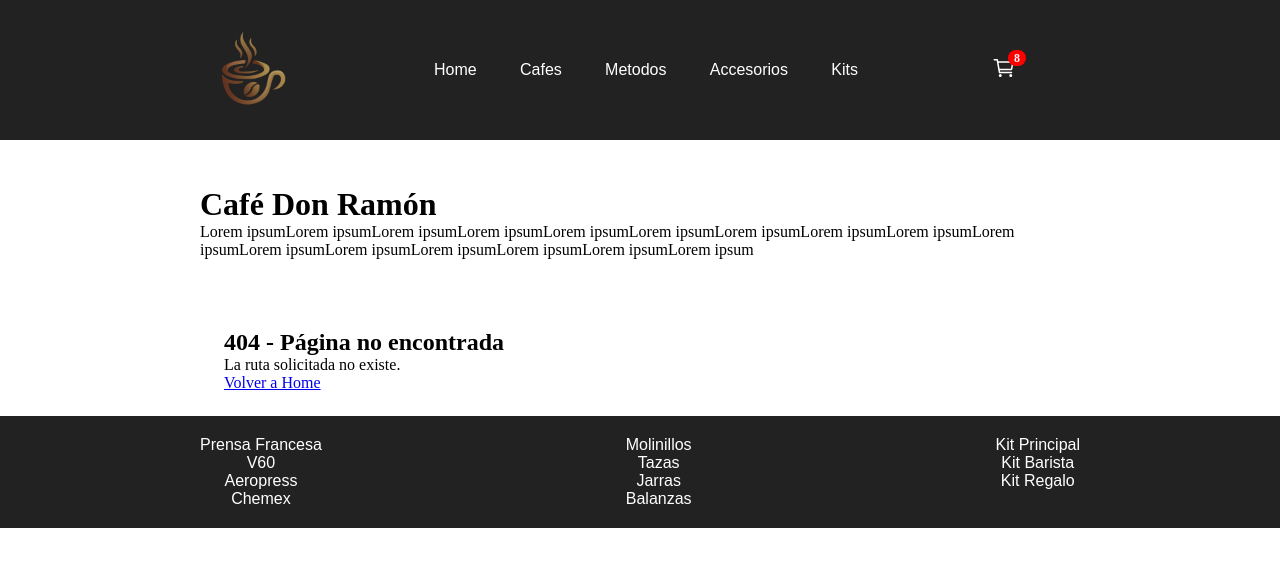
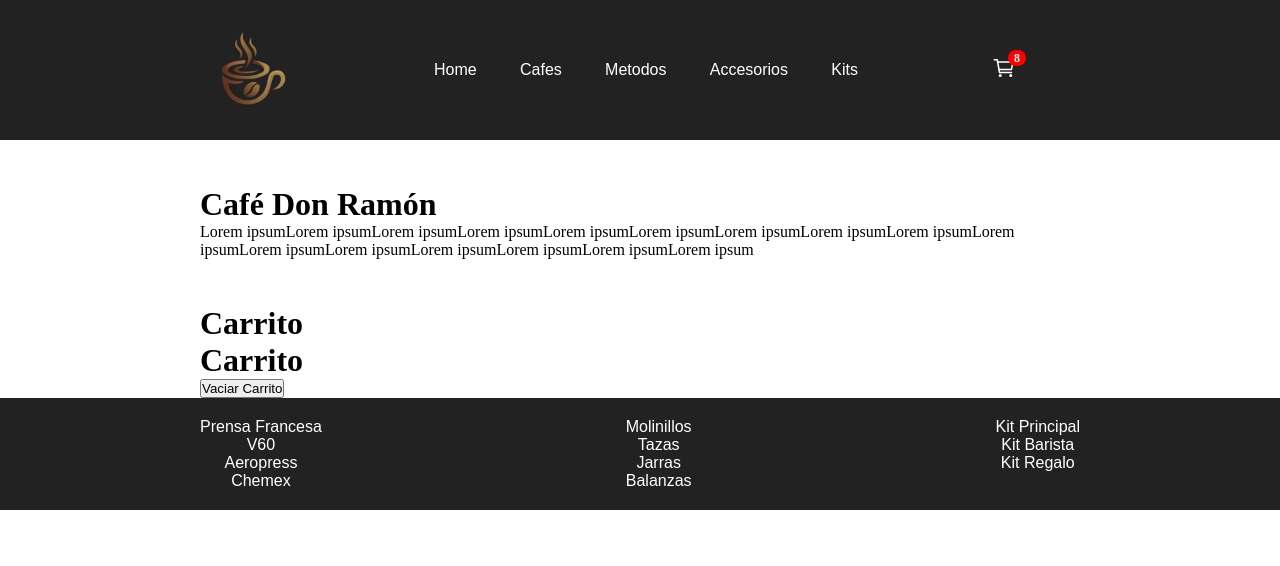
Before and after one commit to iTzTomitox/ProjCafeteria-ReactApp, a React (Vite) app: page /cart in a window 1280 px wide. Shown: the top 566 px of the page. Built offline with nearby package versions, Linux system fonts and the light colour scheme.

Commit message:
Add cart View, etc

```diff
--- a/src/App.jsx
+++ b/src/App.jsx
@@ -8,6 +8,7 @@ import NotFound from './components/NotFound.jsx';
 import { Routes, Route } from 'react-router-dom';
 import HeroSectionHomePage from './components/HeroSectionHomePage.jsx';
 import { CartProvider } from './context/CartContext.jsx';
+import CartContainer from './components/CartContainer.jsx';
 
 function App() {
   return (
@@ -20,6 +21,7 @@ function App() {
           <Route path="/" element={<ItemListContainer />} />
           <Route path="/category/:categoryId" element={<ItemListContainer />} />
           <Route path="/item/:id" element={<ItemDetailContainer />} />
+          <Route path="/cart" element={<CartContainer />} />
           <Route path="*" element={<NotFound />} />
         </Routes>
       </div>
--- /dev/null
+++ b/src/components/CartContainer.jsx
@@ -0,0 +1,13 @@
+import React from "react";
+import CartView from "./CartView";
+
+const CartContainer = () => {
+    return (
+        <div>
+            <h1>Carrito</h1>
+            <CartView />
+        </div>
+    );
+}
+
+export default CartContainer;
--- a/src/components/CartView.jsx
+++ b/src/components/CartView.jsx
@@ -0,0 +1,27 @@
+import React from "react";
+import { useContext } from "react";
+import { CartContext } from "../context/CartContext";
+
+const CartView = () => {
+    const {cart, clearCart, removeItem} = useContext(CartContext);
+    return (
+        <div>
+            <h1>Carrito</h1>
+            <div>
+                {cart.map((item) => (
+                    <div key={item.id}>
+                        <h2>{item.name}</h2>
+                        <p>Cantidad: {item.quantity}</p>
+                        <p>Precio: ${item.price}</p>
+                        <button onClick={() => removeItem(item.id)}>Eliminar</button>
+                    </div>
+                ))}
+            </div>
+            <div>
+                <button onClick={clearCart}>Vaciar Carrito</button>
+            </div>
+        </div>
+    );
+}
+
+export default CartView;
--- a/src/components/ItemDetail.jsx
+++ b/src/components/ItemDetail.jsx
@@ -3,15 +3,18 @@ import '../assets/css/Item.css';
 import ItemCount from "./ItemCount";
 import { useContext } from "react";
 import { CartContext } from "../context/CartContext";
-
+import { Link } from "react-router-dom";
+import { useState } from "react";
 
 const ItemDetail = ({ product }) => {
+  const [purchaseQty, setPurchaseQty] = useState(false);
   const { cart, addToCart } = useContext(CartContext);
   const { name, descripcion, price, stock, img, category } = product;
 
   const handleAddToCart = (qty) => {
     console.log(`Agregar ${qty} unidades de ${name} al carrito`);
     alert(`Agregar ${qty} unidades de ${name} (simulado)`);
+    setPurchaseQty(true);
   };
 
   return (
@@ -27,7 +30,7 @@ const ItemDetail = ({ product }) => {
           <p><strong>Precio:</strong> ${price}</p>
           <p><strong>Stock:</strong> {stock}</p>
 
-          <ItemCount stock={stock} initial={1} onAdd={handleAddToCart} />
+          { purchaseQty ? <Link to="/cart">Ver Carrito</Link> : <ItemCount stock={stock} initial={1} onAdd={handleAddToCart} /> }
         </div>
       </div>
     </div>
--- a/src/components/ItemDetailContainer.jsx
+++ b/src/components/ItemDetailContainer.jsx
@@ -2,6 +2,7 @@ import { useState, useEffect } from "react";
 import { useParams } from "react-router-dom";
 import { getProductById } from "../mock/asyncMock";
 import ItemDetail from "./ItemDetail";
+import Loader from "./Loader";
 
 const ItemDetailContainer = () => {
   const { id } = useParams();
@@ -20,7 +21,8 @@ const ItemDetailContainer = () => {
   if (loading) return <div>Cargando...</div>;
   if (error) return <div>Error: {String(error)}</div>;
 
-  return <ItemDetail product={product} />;
+  return <div> {
+    loading ? <Loader text={product.name ? "Cargando Producto" : "Cargando..."} /> : <ItemDetail product={product} />}</div>;
 };
 
 export default ItemDetailContainer;
--- a/src/components/ItemListContainer.jsx
+++ b/src/components/ItemListContainer.jsx
@@ -2,13 +2,15 @@ import { useState, useEffect } from "react";
 import { useParams } from "react-router-dom";
 import { getProducts } from "../mock/asyncMock";
 import ItemList from "./ItemList";
+import Loader from "./Loader";
 
 const ItemListContainer = (props) => {
     const { mensaje } = props;
     const { categoryId } = useParams();
     const [data, setData] = useState([]);
-
+    const [loading, setLoading] = useState(false);
     useEffect(() => {
+        setLoading(true)
         getProducts()
             .then((res) => {
                 if (categoryId) {
@@ -22,14 +24,19 @@ const ItemListContainer = (props) => {
                     setData(res);
                 }
             })
-            .catch((error) => console.log(error, "error"));
+            .catch((error) => console.log(error, "error"))
+            .finally(() => setLoading(false));
     }, [categoryId]);
 
     return (
-        <div>
+        <>
+        {
+            loading ? <Loader text={categoryId ? 'Cargando Categoria' : 'Cargando Productos'}/> : <div>
             {mensaje && <h1>{mensaje}</h1>}
             <ItemList data={data} />
         </div>
+        }
+        </>
     );
 };
 
--- /dev/null
+++ b/src/components/Loader.jsx
@@ -0,0 +1,9 @@
+import React from "react";
+
+const Loader = ({ text }) => {
+    return (
+        <div>{text}</div>
+    );
+}
+
+export default Loader;
```
Also changed, not shown: src/components/EmptyCart.jsx (added, +11 -0 lines).
